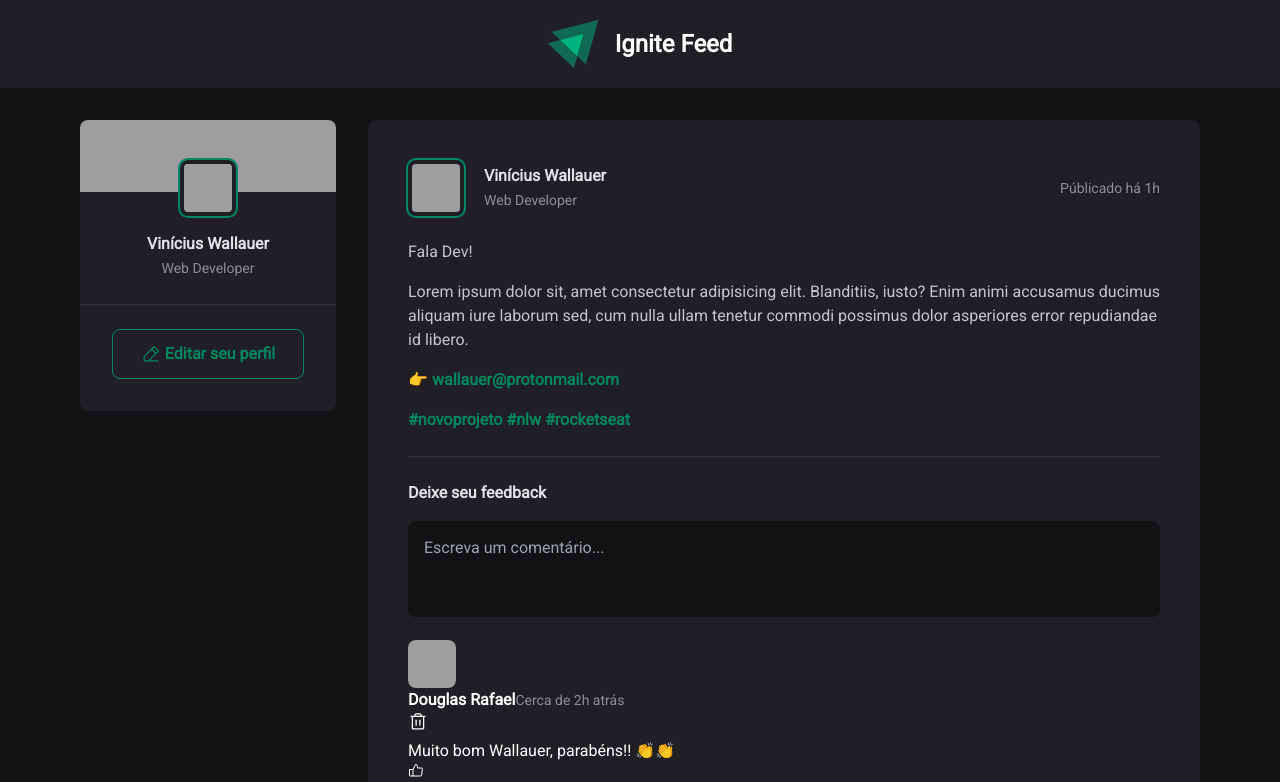
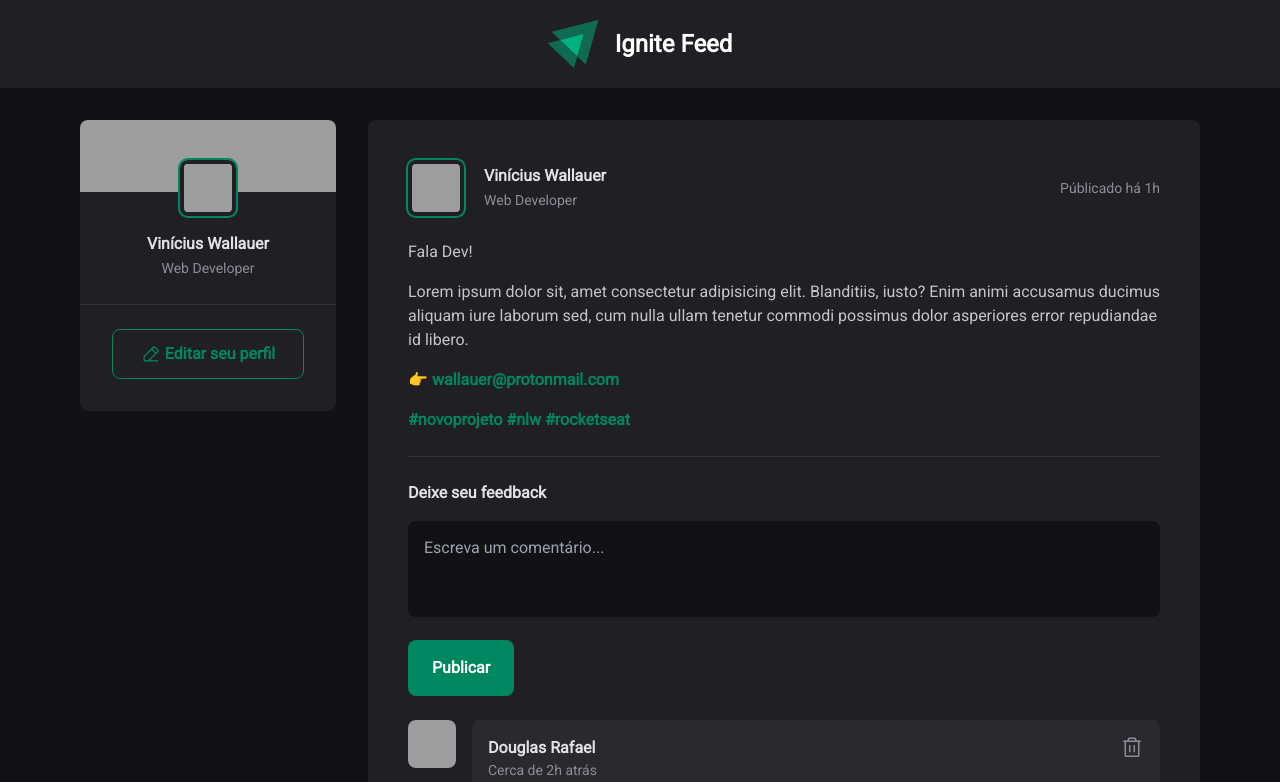
Before and after one commit to Wallauerr/ignite-feed, a React (Vite) app: page / in a window 1280 px wide. Shown: the top 782 px of the page. Built offline with nearby package versions, Linux system fonts and the light colour scheme; grey boxes are pictures that could not be loaded.

Commit message:
finishing comment

```diff
--- a/src/components/Comment.jsx
+++ b/src/components/Comment.jsx
@@ -2,17 +2,17 @@ import { ThumbsUp, Trash } from "phosphor-react";
 
 export function Comment () {
     return (
-        <div>
+        <div className="flex gap-4 mt-6">
             <img
                 className="w-12 h-12 rounded-lg"
                 src="https://avatars.githubusercontent.com/u/142635021?v=4"
                 alt=""
             />
-            <div>
-                <div>
-                    <header>
-                        <div>
-                            <strong>Douglas Rafael</strong>
+            <div className="flex-1">
+                <div className="bg-CommentBoxGray rounded-lg p-4">
+                    <header className="flex items-start justify-between">
+                        <div className="flex flex-col">
+                            <strong className="text-MainColorText">Douglas Rafael</strong>
                             <time
                                 className="text-SpanTextColor text-sm"
                                 title="15 de Novembro às 23:21"
@@ -21,16 +21,19 @@ export function Comment () {
                                     Cerca de 2h atrás
                             </time>
                         </div>
-                        <button title="Deletar comentário">
-                            <Trash size={20}/>
+                        <button
+                            className="focus:outline outline-1 text-SpanTextColor outline-BrandGreenIgnite hover:text-red-400"
+                            title="Deletar comentário"
+                        >
+                            <Trash size={24}/>
                         </button>
                     </header>
-                    <p>Muito bom Wallauer, parabéns!! 👏👏</p>
+                    <p className="mt-4 text-MainColorText">Muito bom Wallauer, parabéns!! 👏👏</p>
                 </div>
-                <footer>
-                    <button>
-                        <ThumbsUp />
-                        Aplaudir <span>20</span>
+                <footer className="mt-4">
+                    <button className="flex items-center text-SpanTextColor cursor-pointer focus:outline outline-1 outline-BrandGreenIgnite hover:text-BrandGreenIgnite">
+                        <ThumbsUp className="mr-2"/>
+                        Aplaudir <span className="before:px-1">20</span>
                     </button>
                 </footer>
             </div>
--- a/src/components/Post.jsx
+++ b/src/components/Post.jsx
@@ -38,7 +38,7 @@ export function Post () {
                     className="w-full h-24 bg-NeutralGrey border-none resize-none p-4 rounded-lg text-PostTextColor leading-[1.4rem] focus:outline outline-1 outline-BrandGreenIgnite"
                     placeholder="Escreva um comentário..."
                 />
-                <footer id="formButton">
+                <footer className="">
                     <button
                         className="py-4 px-6 rounded-lg font-bold bg-BrandGreenIgnite hover:bg-BrandGreenIgniteLight transition duration-100 cursor-pointer focus:outline outline-1 outline-BrandGreenIgnite"
                         type="submit"
--- a/src/index.css
+++ b/src/index.css
@@ -2,13 +2,3 @@
 @tailwind base;
 @tailwind components;
 @tailwind utilities;
-
-#formButton {
-    visibility: hidden;
-    max-height: 0;
-}
-
-:focus-within #formButton {
-    visibility: visible;
-    max-height: none;
-}
--- a/tailwind.config.js
+++ b/tailwind.config.js
@@ -12,6 +12,7 @@ export default {
       colors:{
         NeutralGrey: "#121214",
         PlatformGrey: "#202024",
+        CommentBoxGray: "#29292E",
         BorderGrey: "#323238",
         PostTextColor: "#C4C4CC",
         SpanTextColor: "#8D8D99",
```
